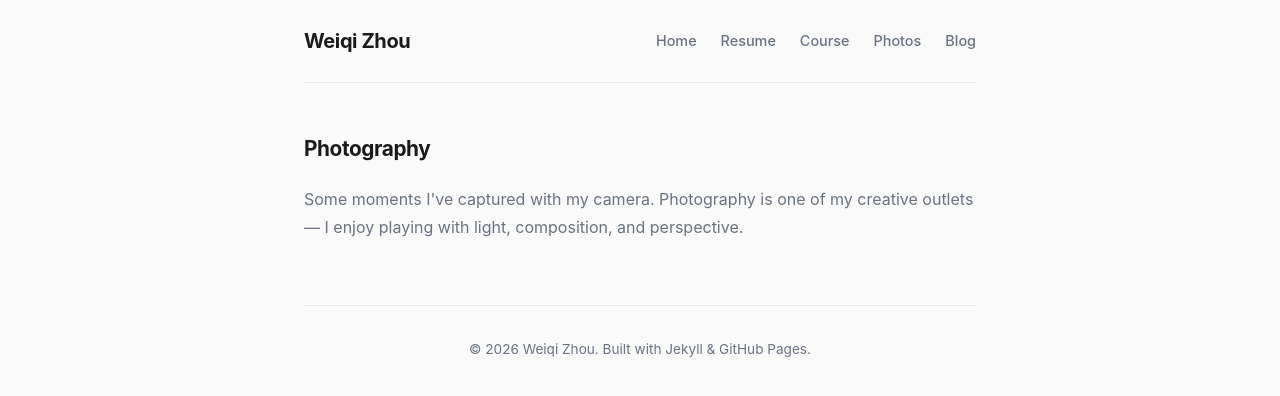
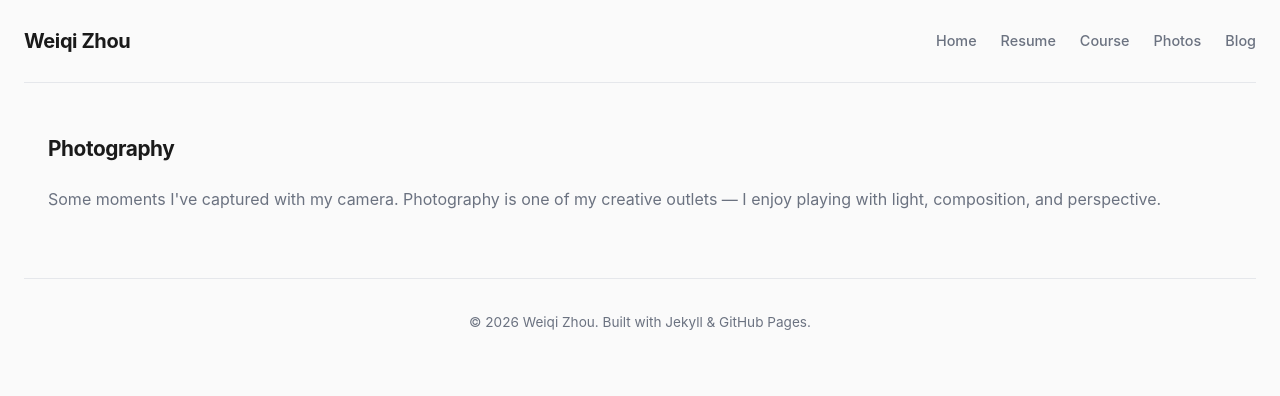
Before and after one commit to WeiqiZhou2002/WeiqiZhou2002.github.io, a Jekyll site: the page built from photography.html, in a window 1280 px wide. Shown: the top 396 px of the page. Built offline with Jekyll 4.4.1, drawn with Linux system fonts in a browser that asks for light colours; nearby versions of some CDN libraries.

Commit message:
Expand photo gallery to full width with 2 columns

```diff
--- a/_layouts/default.html
+++ b/_layouts/default.html
@@ -11,7 +11,7 @@
   {% feed_meta %}
   {% seo %}
 </head>
-<body>
+<body class="page-{{ page.body_class | default: 'default' }}">
   <div class="container">
     <header class="site-header">
       <div class="header-inner">
--- a/assets/css/style.css
+++ b/assets/css/style.css
@@ -92,6 +92,11 @@ nav a:hover { color: var(--accent); }
 .gallery-item:hover img { transform: scale(1.03); }
 .gallery-item .caption { padding: 8px 12px; font-size: 0.85rem; color: var(--muted); background: var(--card); }
 
+.page-photography .container, .page-photography main { max-width: 100%; padding: 0 24px; }
+.page-photography .gallery { margin: 24px auto; }
+.page-photography .gallery-item { width: calc(50% - 8px); }
+@media (max-width: 480px) { .page-photography .gallery-item { width: 100%; } }
+
 /* ─── Responsive ─── */
 @media (max-width: 480px) {
   .hero h1 { font-size: 1.8rem; }
--- a/index.html
+++ b/index.html
@@ -4,7 +4,7 @@ title: Home
 ---
 
 <div class="hero">
-  <h1>Hi, I'm Weiqi Zhou</h1>
+  <h1>Hi, I'm Weiqi Zhou 周玮琦</h1>
   <p class="subtitle">MS CS @ UC San Diego &middot; Builder &amp; Problem Solver</p>
   <p class="bio">
     I'm a computer science master's student at UC San Diego, passionate about
--- a/photography.html
+++ b/photography.html
@@ -1,6 +1,7 @@
 ---
 layout: default
 title: Photography
+body_class: photography
 ---
 
 <h1 class="section-title">Photography</h1>
```
